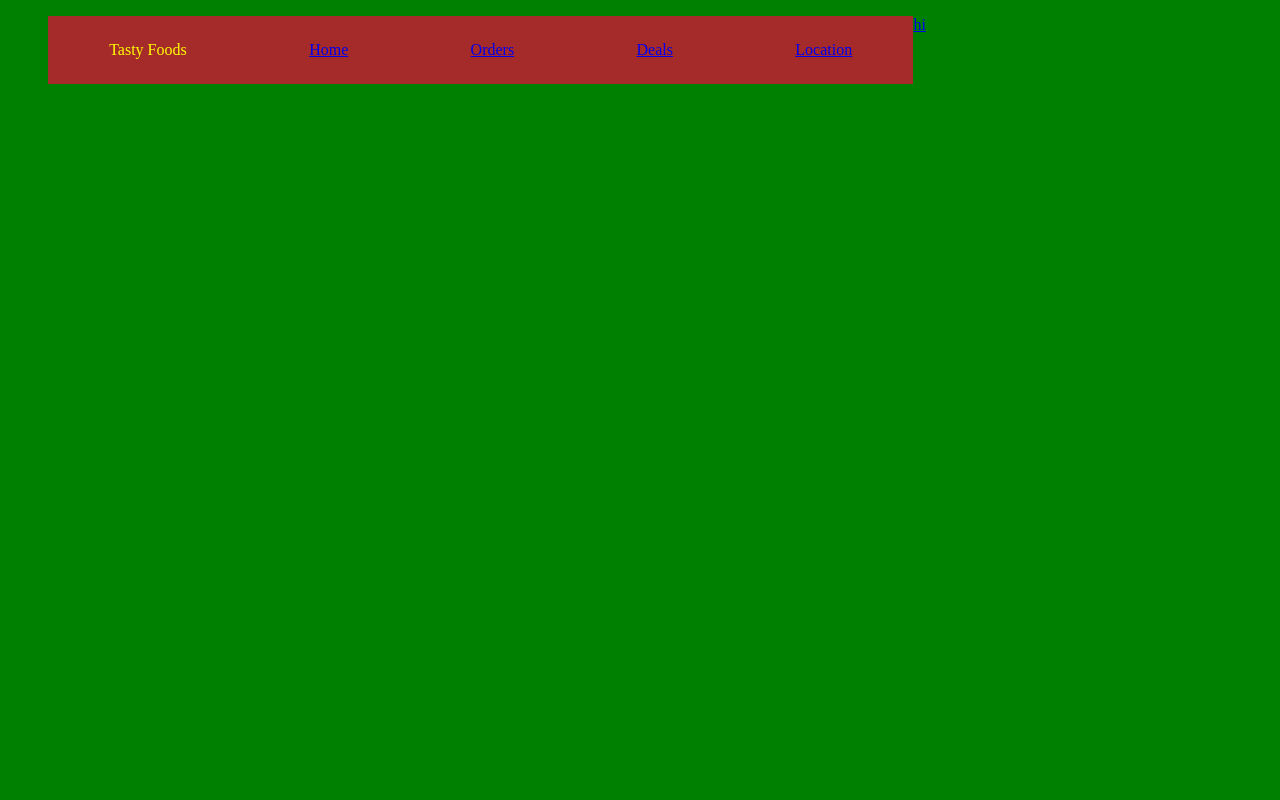
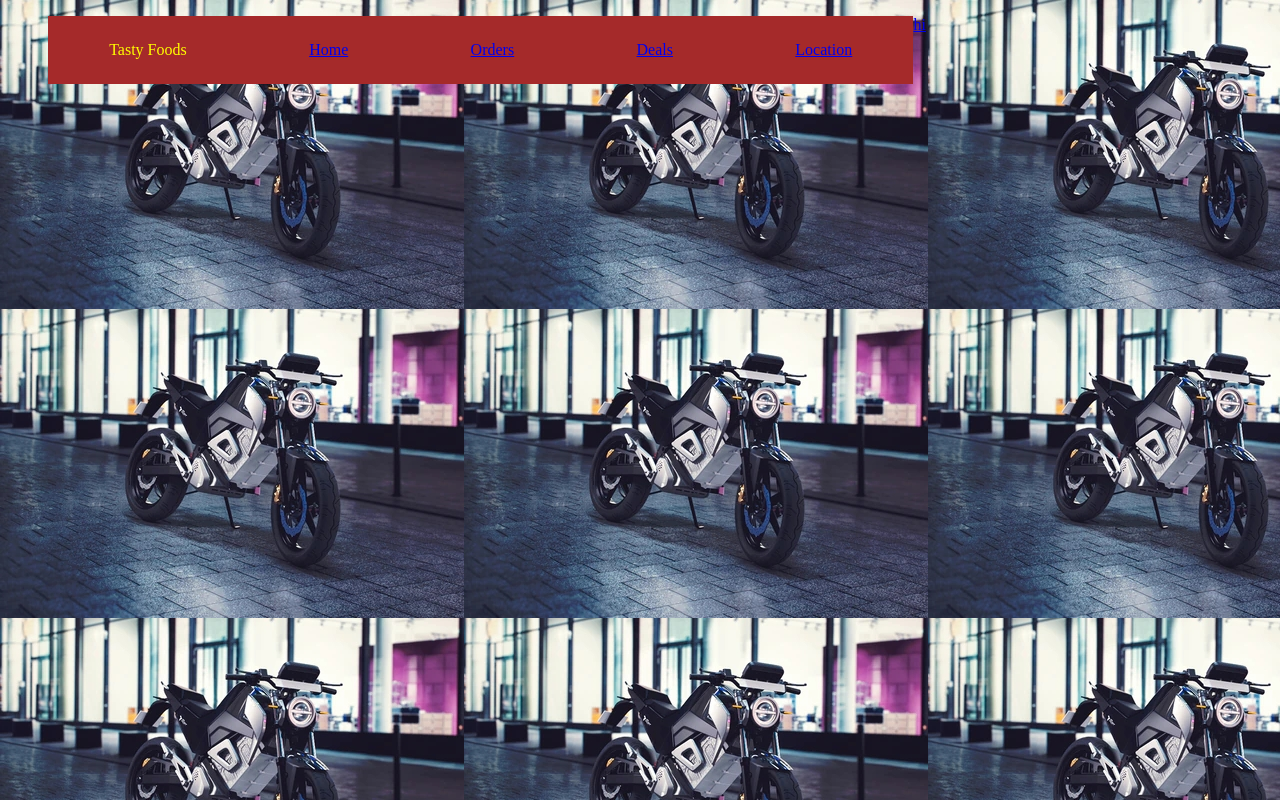
Before and after one commit to tkyaseen/simplehi, a plain HTML site: page index.html in a window 1280 px wide. Drawn offline with Linux system fonts and the light colour scheme.

Commit message:
Update small hi.css

```diff
--- a/small hi.css
+++ b/small hi.css
@@ -5,7 +5,7 @@ body {
 
 
 background-color:green;
-background-image:url("/storage/emulated/0/Shanu/Vandi prand/Bike/202206221935270.jpg");
+background-image:url("202206221935270.jpg");
 
 
 
```
